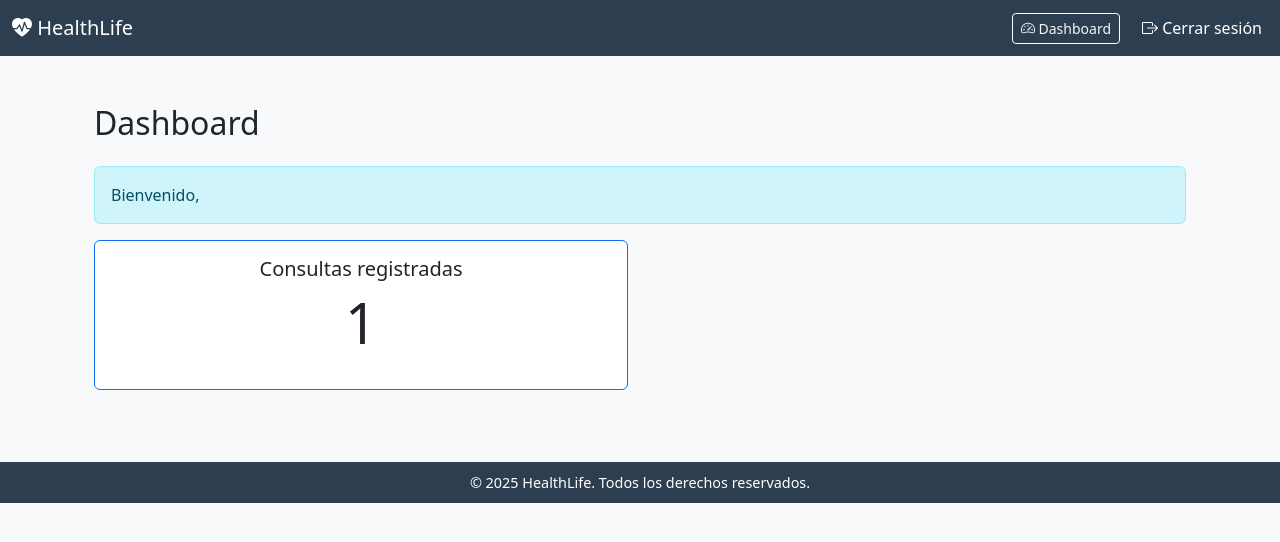
After one commit to Adbelss/sistema-clinica-medica, a Django app: page /consultas/dashboard/ in a window 1280 px wide. The commit adds this page. Shown: the top 542 px of the page. Run offline with Django 5.2, Linux system fonts and the light colour scheme; a user stored in the database is signed in; data comes from the database, SQL or seed files in the repository; both versions use the stored data as it was after the commit.

```diff
--- a/consultas/urls.py
+++ b/consultas/urls.py
@@ -1,6 +1,8 @@
 from django.urls import path
 from . import views
+from .views import registrar_consulta, dashboard
 
 urlpatterns = [
     path('registrar/', views.registrar_consulta, name='registrar_consulta'),
+    path('dashboard/', dashboard, name='dashboard'),
 ]
--- a/consultas/views.py
+++ b/consultas/views.py
@@ -1,6 +1,10 @@
 from django.shortcuts import render, redirect
+from django.contrib.auth.decorators import login_required
 from .forms import ConsultaForm
+from .models import Consulta
 
+# Vista para registrar una nueva consulta
+@login_required
 def registrar_consulta(request):
     if request.method == 'POST':
         form = ConsultaForm(request.POST)
@@ -8,7 +12,19 @@ def registrar_consulta(request):
             consulta = form.save(commit=False)
             consulta.doctor = request.user
             consulta.save()
-            return redirect('home')  # O redirige donde prefieras
+            return redirect('home')  # Puedes cambiar esto si deseas redirigir al dashboard
     else:
         form = ConsultaForm()
     return render(request, 'consultas/registrar_consulta.html', {'form': form})
+
+# Vista del dashboard con estadísticas
+@login_required
+def dashboard(request):
+    total_consultas = Consulta.objects.count()
+    usuario = request.user
+
+    context = {
+        'total_consultas': total_consultas,
+        'usuario': usuario,
+    }
+    return render(request, 'consultas/dashboard.html', context)
--- a/sistem/settings.py
+++ b/sistem/settings.py
@@ -90,5 +90,5 @@ AUTH_USER_MODEL = 'usuarios.CustomUser'
 
 # Redirecciones de login y logout
 LOGIN_REDIRECT_URL = '/'
-LOGOUT_REDIRECT_URL = '/login/'
+LOGOUT_REDIRECT_URL = 'login'  # O cualquier otra vista
 LOGIN_URL = '/login/'
--- a/sistem/urls.py
+++ b/sistem/urls.py
@@ -2,11 +2,13 @@ from django.contrib import admin
 from django.urls import path, include
 from django.contrib.auth import views as auth_views
 from usuarios.views import home
+from django.contrib.auth.views import LogoutView
+
 
 urlpatterns = [
     path('admin/', admin.site.urls),
     path('login/', auth_views.LoginView.as_view(template_name='registration/login.html'), name='login'),
-    path('logout/', auth_views.LogoutView.as_view(), name='logout'),
+    path('logout/', LogoutView.as_view(), name='logout'),
     path('', home, name='home'),
     path('consultas/', include('consultas.urls')),
 ]
--- a/templates/base.html
+++ b/templates/base.html
@@ -58,8 +58,11 @@
             <a class="navbar-brand" href="#">
                 <i class="bi bi-heart-pulse-fill"></i> HealthLife
             </a>
-            <div class="d-flex">
+            <div class="d-flex align-items-center gap-3">
                 {% if user.is_authenticated %}
+                    <a href="{% url 'dashboard' %}" class="btn btn-outline-light btn-sm">
+                        <i class="bi bi-speedometer2"></i> Dashboard
+                    </a>
                     <form method="post" action="{% url 'logout' %}">
                         {% csrf_token %}
                         <button type="submit" class="logout-btn">
--- /dev/null
+++ b/templates/consultas/dashboard.html
@@ -0,0 +1,26 @@
+{% extends 'base.html' %}
+
+{% block title %}Dashboard{% endblock %}
+
+{% block content %}
+<div class="container mt-5">
+    <h2 class="mb-4">Dashboard</h2>
+
+    <div class="alert alert-info">
+        Bienvenido, <strong>{{ usuario.first_name }} {{ usuario.last_name }}</strong>
+    </div>
+
+    <div class="row">
+        <div class="col-md-6 mb-4">
+            <div class="card border-primary">
+                <div class="card-body text-center">
+                    <h5 class="card-title">Consultas registradas</h5>
+                    <p class="display-4">{{ total_consultas }}</p>
+                </div>
+            </div>
+        </div>
+
+        <!-- En el futuro puedes agregar más tarjetas aquí -->
+    </div>
+</div>
+{% endblock %}
--- a/templates/home.html
+++ b/templates/home.html
@@ -1,6 +1,5 @@
 {% extends 'base.html' %}
 {% block content %}
 <h2>Bienvenido a HealthLife</h2>
-<p>Has iniciado sesión correctamente como {{ request.user.username }} ({{ request.user.rol }})</p>
-<a href="{% url 'logout' %}">Cerrar sesión</a>
+<p>Bienvenido a la clinica  {{ user.get_full_name|default:user.username }}</p>
 {% endblock %}
```
Also changed, not shown: db.sqlite3.
